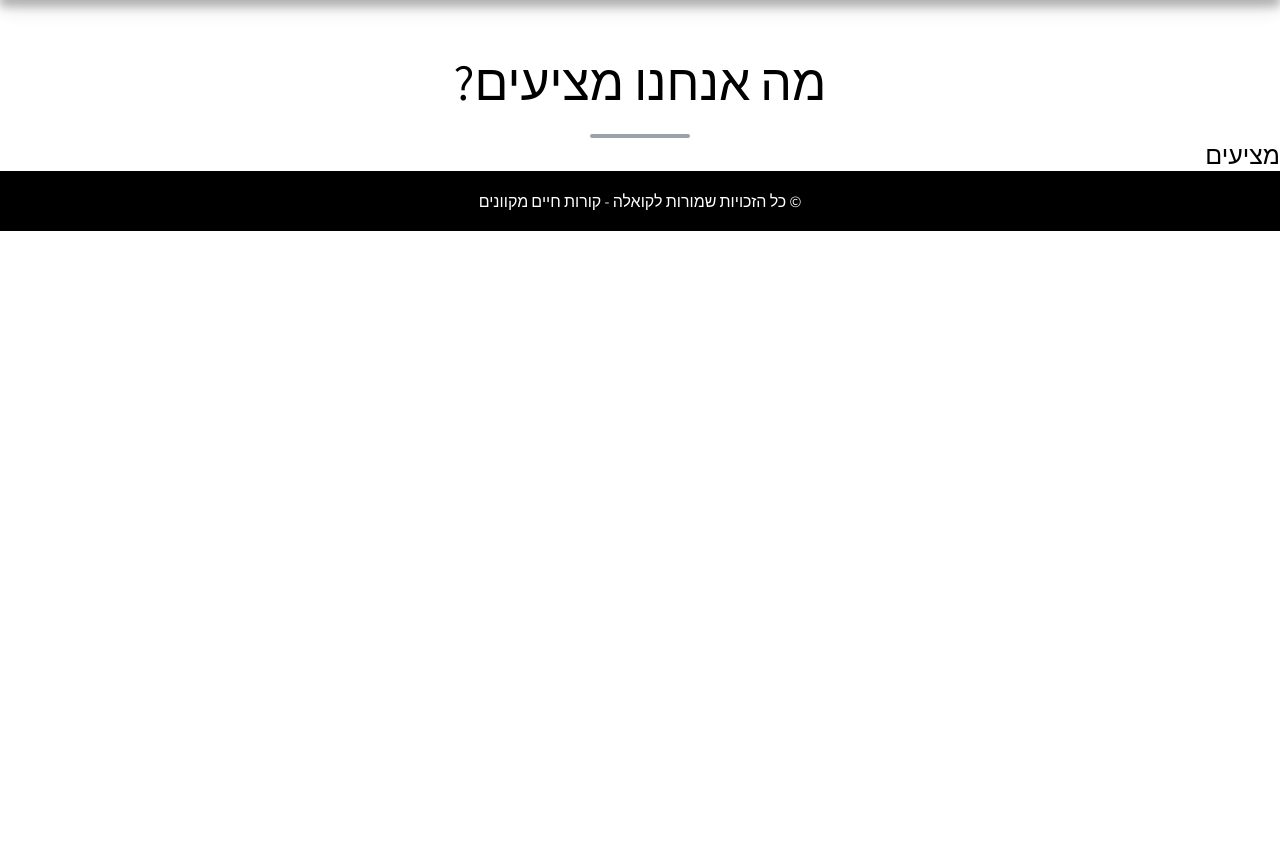
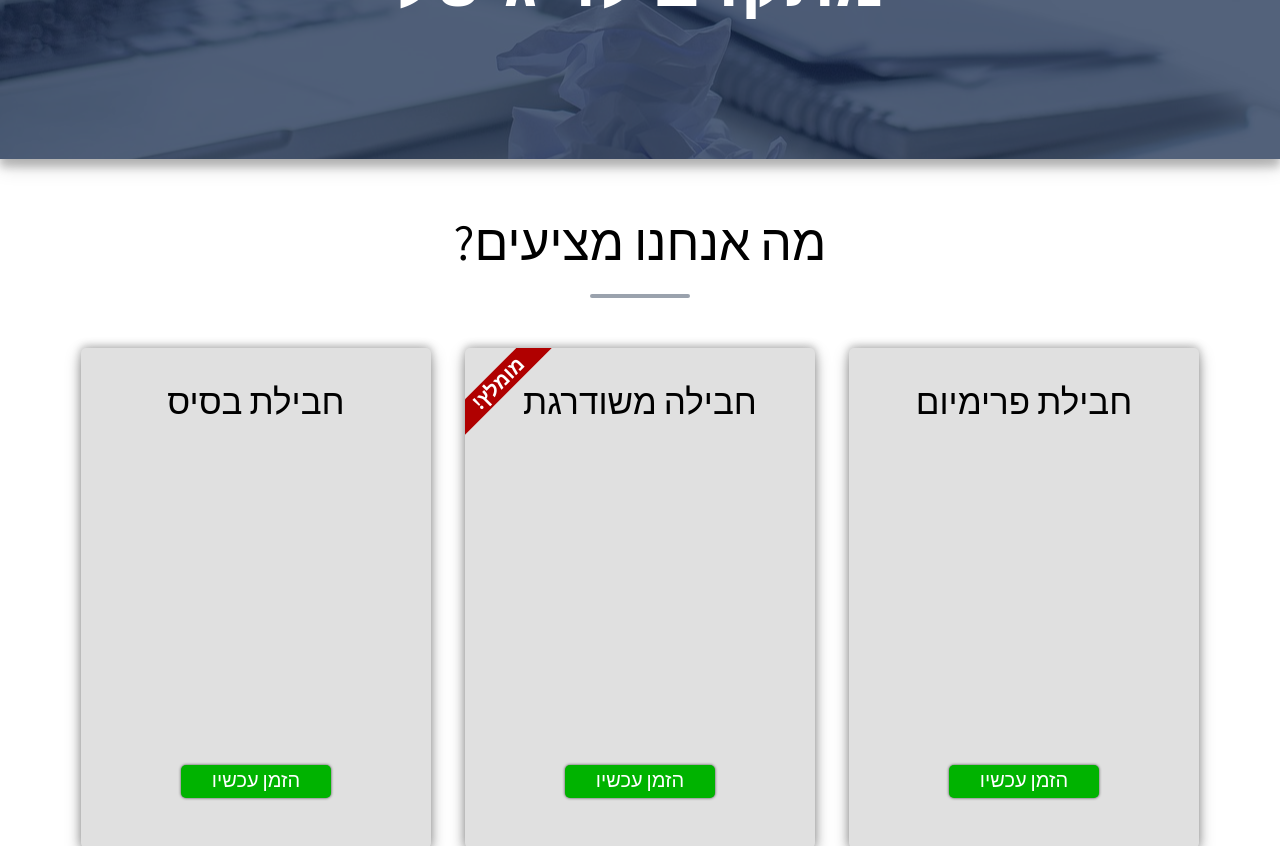
Before and after one commit to ChengaDev/digitalcv, a React (Create React App) app: page / in a window 1280 px wide. Shown: the part 1440-2286 px from the top of the page. Before the commit the page ends 1671 px from the top, so only its background shows below. Built offline with nearby package versions, Linux system fonts and the light colour scheme.

Commit message:
swhat we offer - start

```diff
--- a/src/components/pages/home/Main.js
+++ b/src/components/pages/home/Main.js
@@ -1,9 +1,9 @@
 import React from 'react';
 import styled from 'styled-components';
+import Jumbotron from './jumbotron/Jumbotron';
 import AdvantagesSection from './advantages/AdvantagesWrapper';
-import BenefitSection from './benefits/BenefitContainer';
-import Jumbotron from './jumbotron/Jumbotron';
-import WhatWeOffer from './whatweoffer/WhatWeOffer';
+import DigitalTransformSection from './benefits/DigitalTransformSection';
+import WhatWeOfferSection from './whatweoffer/WhatWeOffer';
 
 class Main extends React.Component {
   render() {
@@ -11,8 +11,8 @@ class Main extends React.Component {
       <MainPageWrapper>
         <Jumbotron />
         <AdvantagesSection />
-        <BenefitSection />
-        <WhatWeOffer />
+        <DigitalTransformSection />
+        <WhatWeOfferSection />
       </MainPageWrapper>
     );
   }
--- a/src/components/pages/home/advantages/AdvantageItem.js
+++ b/src/components/pages/home/advantages/AdvantageItem.js
@@ -2,10 +2,6 @@ import React from 'react';
 import styled from 'styled-components';
 
 class AdvantangeItem extends React.Component {
-  constructor(props, context) {
-    super(props, context);
-  }
-
   render() {
     return (
       <ItemWrapper icon={this.props.icon}>
@@ -18,14 +14,14 @@ class AdvantangeItem extends React.Component {
 
 const ItemWrapper = styled.div`
     text-align: center;
-    box-shadow: 0 0 5px rgba(0,0,0,.4);
+    border-radius: 5px;
+    box-shadow: 0 -2px 8px 0 rgba(0, 0, 0, 0.25), 0 6px 15px 0 rgba(0, 0, 0, 0.35);
     flex-basis: 25%;
     min-width: 300px;
     height: 250px;
     margin-top: 30px;
     padding: 10px;
-    background-color: #d5dbe3;
-
+    background-color: ${props => props.theme.colors.gray1};
 
     &:before {
         margin-top: -70px;
--- a/src/components/pages/home/advantages/AdvantagesWrapper.js
+++ b/src/components/pages/home/advantages/AdvantagesWrapper.js
@@ -60,7 +60,7 @@ const AdvantangesContainer = styled.div`
 
 const AdvantagesWrapper = styled.section`
   width: 100%;
-  margin-top: 50px;
+  margin-top: 60px;
 `;
 
 const AdvantageTitle = styled.h2`
--- a/src/components/pages/home/benefits/BenefitContainer.js
+++ b/src/components/pages/home/benefits/DigitalTransformSection.js
@@ -1,7 +1,7 @@
 import React from 'react';
 import styled from 'styled-components';
 
-class BenefitSection extends React.Component {
+class DigitalTransformSection extends React.Component {
   render() {
     let image = require('./images/paper.jpg');
     return (
@@ -23,7 +23,7 @@ box-shadow: 0 8px 8px 0 rgba(0,0,0,0.2), 0 6px 20px 0 rgba(0,0,0,0.19);
     width: 100%;
     margin-top: 100px;
     height: auto;
-    min-height: 250px;
+    min-height: 400px;
     background: url('${props =>
       props.image}') no-repeat center center fixed;
     background-size: cover;
@@ -37,7 +37,7 @@ const Overlay = styled.div`
   background-color: rgba(10, 32, 68, 0.7);
   height: 100%;
   width: 100%;
-  min-height: 250px;
+  min-height: 400px;
   text-align: center;
 `;
 
@@ -54,4 +54,4 @@ const Title = styled.div`
   }
 `;
 
-export default BenefitSection;
+export default DigitalTransformSection;
--- a/src/components/pages/home/whatweoffer/WhatWeOffer.js
+++ b/src/components/pages/home/whatweoffer/WhatWeOffer.js
@@ -1,21 +1,41 @@
 import React from 'react';
 import styled from 'styled-components';
 
-class WhatWeOffer extends React.Component {
+class WhatWeOfferSection extends React.Component {
   render() {
     return (
-      <React.Fragment>
-        <AdvantageTitle>
+      <OffersSection>
+        <Title>
           <div>מה אנחנו מציעים?</div>
-        </AdvantageTitle>
+        </Title>
         <TitleLine />
-        <div>מציעים</div>
-      </React.Fragment>
+        <Offers>
+          <OfferWrapper>
+            <Offer>
+              <OfferTitle>חבילת פרימיום</OfferTitle>
+              <OrderNowButton>הזמן עכשיו</OrderNowButton>
+            </Offer>
+          </OfferWrapper>
+          <OfferWrapper>
+            <RecommendedBadge>מומלץ!</RecommendedBadge>
+            <Offer>
+              <OfferTitle>חבילה משודרגת</OfferTitle>
+              <OrderNowButton>הזמן עכשיו</OrderNowButton>
+            </Offer>
+          </OfferWrapper>
+          <OfferWrapper>
+            <Offer>
+              <OfferTitle>חבילת בסיס</OfferTitle>
+              <OrderNowButton>הזמן עכשיו</OrderNowButton>
+            </Offer>
+          </OfferWrapper>
+        </Offers>
+      </OffersSection>
     );
   }
 }
 
-const AdvantageTitle = styled.h2`
+const Title = styled.h2`
   font-size: ${props => props.theme.fontSizes.fontSize10};
   font-weight: 400;
   text-align: center;
@@ -26,11 +46,91 @@ const TitleLine = styled.div`
   display: block;
   width: 100px;
   height: 0px;
-  margin-bottom: 50px;
   border-radius: 3px;
   border-top: 2px solid #9aa2ad;
   border-bottom: 2px solid #9aa2ad;
   margin: 0 auto;
 `;
 
-export default WhatWeOffer;
+const OffersSection = styled.div`
+  padding-right: 30px;
+  padding-left: 30px;
+  margin-top: 30px;
+  margin: 0 auto;
+  margin-bottom: 70px;
+  width: 80%;
+  flex-direction: row;
+  flex-wrap: wrap;
+
+  @media (max-width: 1600px) {
+    width: 90%;
+  }
+`;
+
+const Offers = styled.div`
+  display: flex;
+  flex-flow: row wrap;
+  justify-content: space-around;
+  align-items: flex-start;
+`;
+
+const OfferWrapper = styled.div`
+  cursor: pointer;
+  position: relative;
+  background-color: ${props => props.theme.colors.gray1};
+  margin-top: 50px;
+  margin-right: 30px;
+  margin-left: 30px;
+  height: 500px;
+  width: 350px;
+  border-radius: 5px;
+  box-shadow: 0 -2px 8px 0 rgba(0, 0, 0, 0.25), 0 6px 15px 0 rgba(0, 0, 0, 0.35);
+  position: relative;
+  overflow: hidden;
+
+  @media (max-width: 1400px) {
+    margin-right: 15px;
+    margin-left: 15px;
+  }
+`;
+
+const Offer = styled.div`
+  padding-top: 30px;
+  text-align: center;
+`;
+
+const RecommendedBadge = styled.div`
+  position: absolute;
+  font-weight: bold;
+  background-color: ${props => props.theme.colors.red1};
+  line-height: 25px;
+  color: white;
+  font-size: ${props => props.theme.fontSizes.fontSize4};
+  width: 125px;
+  text-align: center;
+  transform: rotate(-45deg);
+  top: 23px;
+  left: -29px;
+`;
+
+const OfferTitle = styled.div`
+  font-size: ${props => props.theme.fontSizes.fontSize8};
+`;
+
+const OrderNowButton = styled.div`
+  position: absolute;
+  bottom: 50px;
+  height: 33px;
+  width: 150px;
+  background-color: ${props => props.theme.colors.green1};
+  left: 0;
+  right: 0;
+  font-size: ${props => props.theme.fontSizes.fontSize4};
+  color: white;
+  line-height: 30px;
+  border-radius: 5px;
+  margin: 0 auto;
+  box-shadow: 0 0 3px rgba(0, 0, 0, 0.7);
+`;
+
+export default WhatWeOfferSection;
--- a/src/theme/theme.js
+++ b/src/theme/theme.js
@@ -19,7 +19,16 @@ const theme = {
 
   colors: {
     black: '#000',
-    white: '#fff'
+    white: '#fff',
+
+    // green
+    green1: '#00b300',
+
+    // red
+    red1: '#b00000',
+
+    // gray
+    gray1: '#e0e0e0'
   }
 };
 
```
